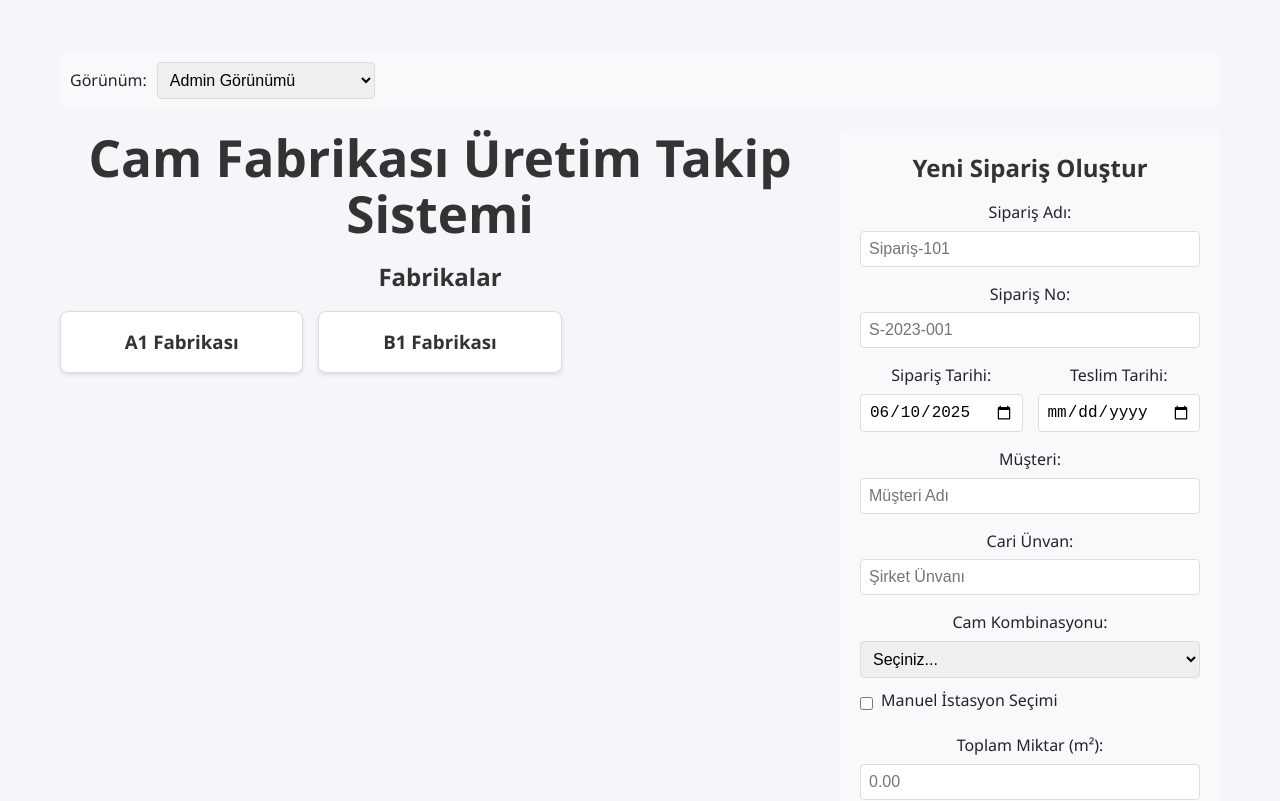
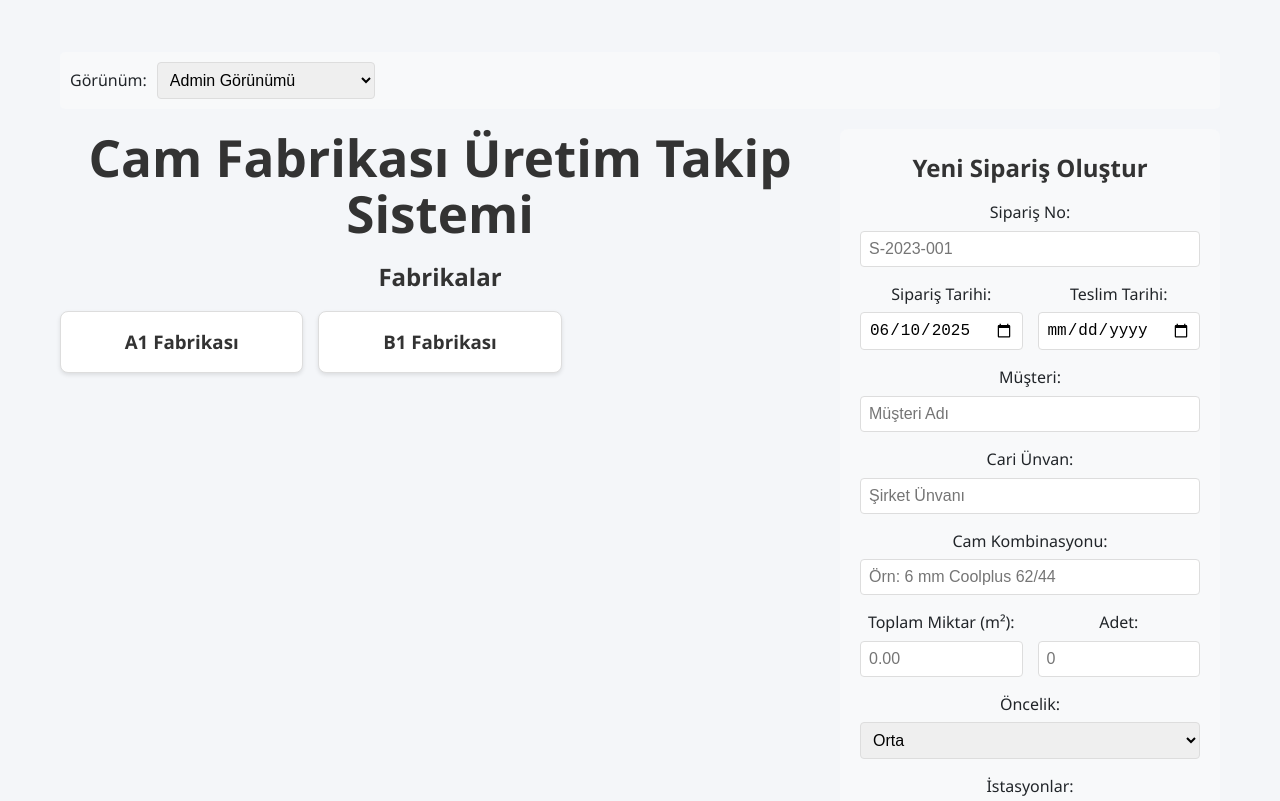
Before and after one commit to enestasyurek/cam, a React (Vite) app: page / in a window 1280 px wide. Shown: the top 801 px of the page. Built offline with nearby package versions, Linux system fonts and the light colour scheme.

Commit message:
Add 'Adet' field to order display and creation forms, update order context to handle new field. Adjusted sorting functionality to include 'Adet'.

```diff
--- a/src/components/IstasyonGoruntule.jsx
+++ b/src/components/IstasyonGoruntule.jsx
@@ -45,6 +45,7 @@ const IstasyonGoruntule = ({ istasyonId, istasyonGorunumu = false }) => {
             {siralamaBaşligi('cariUnvan', 'Cari Ünvan')}
             {siralamaBaşligi('kombinasyonAdi', 'Kombinasyon')}
             {siralamaBaşligi('toplamMiktar', 'Miktar')}
+            {siralamaBaşligi('adet', 'Adet')}
             {siralamaBaşligi('oncelik', 'Öncelik')}
           </div>
 
--- a/src/components/SiparisKarti.jsx
+++ b/src/components/SiparisKarti.jsx
@@ -57,7 +57,7 @@ const SiparisKarti = ({ siparis, istasyonGorunumu, istasyonId }) => {
     <div className={`siparis-kart ${durumSinifi}`}>
       <div className="siparis-bilgi">
         <div className="siparis-baslik">
-          <h4>{siparis.siparisAdi}</h4>
+          <h4>{siparis.siparisNo}</h4>
           <span className={`oncelik-rozet oncelik-${siparis.oncelik}`}>
             {oncelikMetni}
           </span>
@@ -65,7 +65,6 @@ const SiparisKarti = ({ siparis, istasyonGorunumu, istasyonId }) => {
 
         <div className="siparis-detaylar">
           <div className="detay-grup">
-            <p><strong>Sipariş No:</strong> {siparis.siparisNo}</p>
             <p><strong>Müşteri:</strong> {siparis.musteri}</p>
             {siparis.cariUnvan && <p><strong>Cari Ünvan:</strong> {siparis.cariUnvan}</p>}
           </div>
@@ -84,6 +83,9 @@ const SiparisKarti = ({ siparis, istasyonGorunumu, istasyonId }) => {
             <p><strong>Kombinasyon:</strong> {siparis.kombinasyonAdi}</p>
             {siparis.toplamMiktar > 0 &&
               <p><strong>Toplam Miktar:</strong> {siparis.toplamMiktar} m²</p>
+            }
+            {siparis.adet > 0 &&
+              <p><strong>Adet:</strong> {siparis.adet}</p>
             }
             <p><strong>Durum:</strong> {durum}</p>
           </div>
--- a/src/components/SiparisOlusturForm.jsx
+++ b/src/components/SiparisOlusturForm.jsx
@@ -2,27 +2,26 @@ import { useState } from 'react';
 import { useFabrika } from '../context/FabrikaContext';
 
 const SiparisOlusturForm = () => {
-  const { istasyonlar, kombinasyonlar, siparisOlustur } = useFabrika();
+  const { istasyonlar, siparisOlustur } = useFabrika();
 
   // Form alanları için state
-  const [siparisAdi, setSiparisAdi] = useState('');
   const [siparisNo, setSiparisNo] = useState('');
   const [siparisTarihi, setSiparisTarihi] = useState(new Date().toISOString().split('T')[0]);
   const [teslimTarihi, setTeslimTarihi] = useState('');
   const [musteri, setMusteri] = useState('');
   const [cariUnvan, setCariUnvan] = useState('');
-  const [kombinasyonId, setKombinasyonId] = useState('');
+  const [kombinasyonMetni, setKombinasyonMetni] = useState('');
   const [toplamMiktar, setToplamMiktar] = useState('');
+  const [adet, setAdet] = useState('');
   const [oncelik, setOncelik] = useState('2'); // Varsayılan orta öncelik
   const [secilenIstasyonlar, setSecilenIstasyonlar] = useState([]);
-  const [manuelIstasyonSecimi, setManuelIstasyonSecimi] = useState(false);
 
   // Form gönderme işleyicisi
   const formGonder = (e) => {
     e.preventDefault();
 
-    if (!siparisAdi.trim() || !siparisNo.trim()) {
-      alert('Lütfen sipariş adı ve numarası girin!');
+    if (!siparisNo.trim()) {
+      alert('Lütfen sipariş numarası girin!');
       return;
     }
 
@@ -41,37 +40,41 @@ const SiparisOlusturForm = () => {
       return;
     }
 
-    if (!kombinasyonId && secilenIstasyonlar.length === 0) {
-      alert('Lütfen bir cam kombinasyonu seçin veya en az bir istasyon seçin!');
+    if (!kombinasyonMetni.trim()) {
+      alert('Lütfen cam kombinasyonunu girin!');
+      return;
+    }
+
+    if (secilenIstasyonlar.length === 0) {
+      alert('Lütfen en az bir istasyon seçin!');
       return;
     }
 
     // Sipariş oluştur
     siparisOlustur({
-      siparisAdi,
       siparisNo,
       siparisTarihi,
       teslimTarihi,
       musteri,
       cariUnvan,
-      kombinasyonId: manuelIstasyonSecimi ? '' : kombinasyonId,
+      kombinasyonMetni,
       toplamMiktar,
+      adet,
       oncelik,
       secilenIstasyonlar
     });
 
     // Formu sıfırla
-    setSiparisAdi('');
     setSiparisNo('');
     setSiparisTarihi(new Date().toISOString().split('T')[0]);
     setTeslimTarihi('');
     setMusteri('');
     setCariUnvan('');
-    setKombinasyonId('');
+    setKombinasyonMetni('');
     setToplamMiktar('');
+    setAdet('');
     setOncelik('2');
     setSecilenIstasyonlar([]);
-    setManuelIstasyonSecimi(false);
   };
 
   // İstasyon seçimi işleyicisi
@@ -85,56 +88,10 @@ const SiparisOlusturForm = () => {
     });
   };
 
-  // Kombinasyon seçimi işleyicisi
-  const kombinasyonSecimDegistir = (e) => {
-    const seciliKombinasyonId = e.target.value;
-    setKombinasyonId(seciliKombinasyonId);
-
-    if (seciliKombinasyonId && !manuelIstasyonSecimi) {
-      // Seçilen kombinasyona göre istasyonları otomatik seç
-      const seciliKombinasyon = kombinasyonlar.find(k => k.id === seciliKombinasyonId);
-      if (seciliKombinasyon) {
-        setSecilenIstasyonlar(seciliKombinasyon.istasyonlar);
-      }
-    }
-  };
-
-  // Manuel istasyon seçimi işleyicisi
-  const manuelSecimDegistir = (e) => {
-    const yeniDurum = e.target.checked;
-    setManuelIstasyonSecimi(yeniDurum);
-
-    if (yeniDurum) {
-      // Manuel seçime geçildiğinde, kombinasyonu temizle
-      setKombinasyonId('');
-    } else if (kombinasyonId) {
-      // Manuel seçimden çıkılıp, bir kombinasyon seçiliyse istasyonları güncelle
-      const seciliKombinasyon = kombinasyonlar.find(k => k.id === kombinasyonId);
-      if (seciliKombinasyon) {
-        setSecilenIstasyonlar(seciliKombinasyon.istasyonlar);
-      }
-    } else {
-      // Manuel seçimden çıkılıp, kombinasyon seçili değilse istasyonları temizle
-      setSecilenIstasyonlar([]);
-    }
-  };
-
   return (
     <div className="siparis-olustur-form">
       <h2>Yeni Sipariş Oluştur</h2>
       <form onSubmit={formGonder}>
-        <div className="form-grup">
-          <label htmlFor="siparisAdi">Sipariş Adı:</label>
-          <input
-            type="text"
-            id="siparisAdi"
-            value={siparisAdi}
-            onChange={(e) => setSiparisAdi(e.target.value)}
-            placeholder="Sipariş-101"
-            required
-          />
-        </div>
-
         <div className="form-grup">
           <label htmlFor="siparisNo">Sipariş No:</label>
           <input
@@ -197,33 +154,17 @@ const SiparisOlusturForm = () => {
 
         <div className="form-grup">
           <label htmlFor="kombinasyon">Cam Kombinasyonu:</label>
-          <select
+          <input
+            type="text"
             id="kombinasyon"
-            value={kombinasyonId}
-            onChange={kombinasyonSecimDegistir}
-            disabled={manuelIstasyonSecimi}
-          >
-            <option value="">Seçiniz...</option>
-            {kombinasyonlar.map(kombinasyon => (
-              <option key={kombinasyon.id} value={kombinasyon.id}>
-                {kombinasyon.name}
-              </option>
-            ))}
-          </select>
-
-          <div className="manuel-secim">
-            <input
-              type="checkbox"
-              id="manuelSecim"
-              checked={manuelIstasyonSecimi}
-              onChange={manuelSecimDegistir}
+            value={kombinasyonMetni}
+            onChange={(e) => setKombinasyonMetni(e.target.value)}
+            placeholder="Örn: 6 mm Coolplus 62/44"
+            required
           />
-            <label htmlFor="manuelSecim">
-              Manuel İstasyon Seçimi
-            </label>
-          </div>
         </div>
 
+        <div className="form-row">
           <div className="form-grup">
             <label htmlFor="toplamMiktar">Toplam Miktar (m²):</label>
             <input
@@ -235,6 +176,20 @@ const SiparisOlusturForm = () => {
               step="0.01"
               min="0"
             />
+          </div>
+
+          <div className="form-grup">
+            <label htmlFor="adet">Adet:</label>
+            <input
+              type="number"
+              id="adet"
+              value={adet}
+              onChange={(e) => setAdet(e.target.value)}
+              placeholder="0"
+              step="1"
+              min="0"
+            />
+          </div>
         </div>
 
         <div className="form-grup">
@@ -250,7 +205,6 @@ const SiparisOlusturForm = () => {
           </select>
         </div>
 
-        {(manuelIstasyonSecimi || !kombinasyonId) && (
         <div className="form-grup">
           <label>İstasyonlar:</label>
           <div className="istasyon-secenekleri">
@@ -269,7 +223,6 @@ const SiparisOlusturForm = () => {
             ))}
           </div>
         </div>
-        )}
 
         <button type="submit" className="olustur-button">
           Sipariş Oluştur
--- a/src/context/FabrikaContext.jsx
+++ b/src/context/FabrikaContext.jsx
@@ -54,28 +54,22 @@ export const FabrikaProvider = ({ children }) => {
   // Yeni sipariş oluşturma fonksiyonu
   const siparisOlustur = (siparisData) => {
     const {
-      siparisAdi,
       siparisNo,
       siparisTarihi,
       teslimTarihi,
       musteri,
       cariUnvan,
-      kombinasyonId,
+      kombinasyonMetni,
       toplamMiktar,
+      adet,
       oncelik,
       secilenIstasyonlar
     } = siparisData;
 
-    // Kombinasyon seçildiyse onun istasyonlarını kullan, yoksa manüel seçilen istasyonları kullan
-    let istasyonSirasi;
-    if (kombinasyonId) {
-      const seciliKombinasyon = kombinasyonlar.find(k => k.id === kombinasyonId);
-      istasyonSirasi = seciliKombinasyon ? seciliKombinasyon.istasyonlar : [];
-    } else {
-      istasyonSirasi = istasyonlar
-        .filter(istasyon => secilenIstasyonlar.includes(istasyon.id))
-        .map(istasyon => istasyon.id);
-    }
+    // İstasyon sırası seçilen istasyonlardan gelecek
+    const istasyonSirasi = istasyonlar
+      .filter(istasyon => secilenIstasyonlar.includes(istasyon.id))
+      .map(istasyon => istasyon.id);
 
     if (istasyonSirasi.length === 0) {
       alert('En az bir istasyon seçmelisiniz!');
@@ -84,18 +78,15 @@ export const FabrikaProvider = ({ children }) => {
 
     const yeniSiparis = {
       id: Date.now().toString(),
-      siparisAdi,
       siparisNo,
       siparisTarihi,
       teslimTarihi,
       gun: hesaplaGunSayisi(siparisTarihi, teslimTarihi),
       musteri,
       cariUnvan,
-      kombinasyonId,
-      kombinasyonAdi: kombinasyonId ?
-        kombinasyonlar.find(k => k.id === kombinasyonId)?.name :
-        'Özel Kombinasyon',
+      kombinasyonAdi: kombinasyonMetni || 'Belirtilmemiş',
       toplamMiktar: parseFloat(toplamMiktar) || 0,
+      adet: parseInt(adet) || 0,
       oncelik: parseInt(oncelik),
       olusturmaTarihi: new Date().toISOString(),
       istasyonSirasi,
@@ -229,6 +220,9 @@ export const FabrikaProvider = ({ children }) => {
         case 'toplamMiktar':
           karsilastirma = a.toplamMiktar - b.toplamMiktar;
           break;
+        case 'adet':
+          karsilastirma = a.adet - b.adet;
+          break;
         case 'oncelik':
           karsilastirma = a.oncelik - b.oncelik;
           break;
```
Lines whose indentation alone changed are shown as unchanged.
